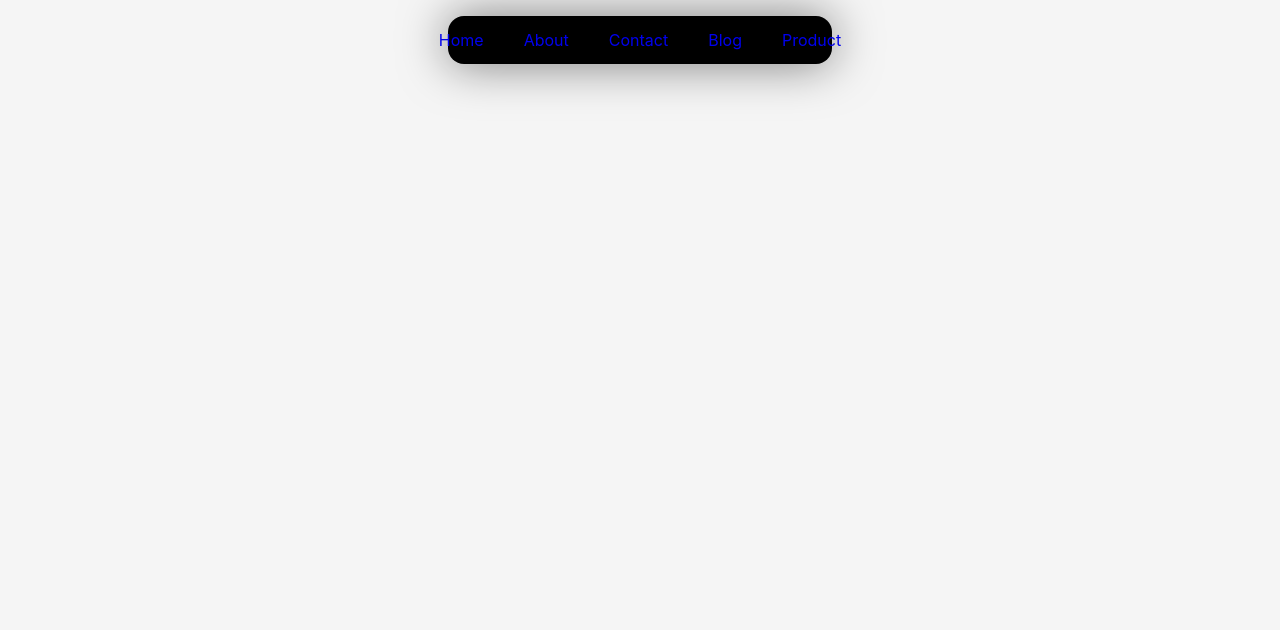
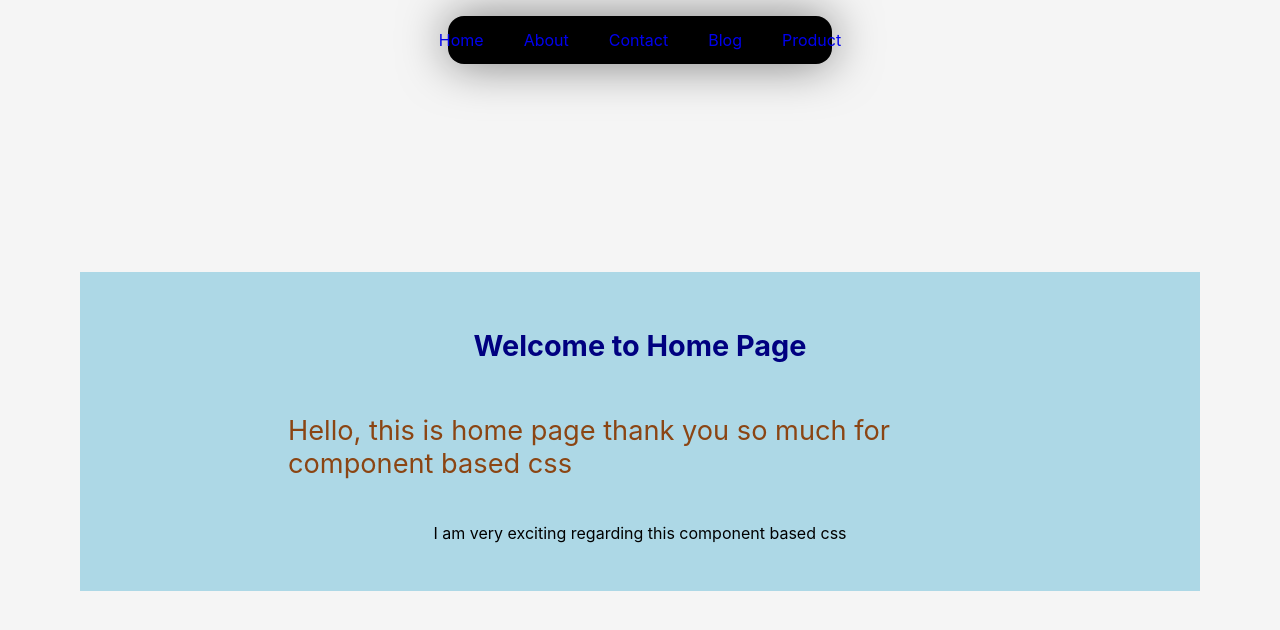
Before and after one commit to muktinathrajbanshi/NextJS, a Next.js app: page / in a window 1280 px wide. Shown: the top 630 px of the page. Built offline with nearby package versions, Linux system fonts and the light colour scheme.

Commit message:
It's Awesome | Next.JS CSS Module (Component-Level CSS)

```diff
--- a/pages/_app.js
+++ b/pages/_app.js
@@ -1,5 +1,5 @@
 // pages/_app.js
-import '../styles/globals.css'
+import "../styles/globals.css";
 
 function MyApp({ Component, pageProps }) {
   return <Component {...pageProps} />
--- a/pages/about.js
+++ b/pages/about.js
@@ -1,9 +1,10 @@
 import Navbar from "../components/Navbar";
+import styles from "../styles/about.module.css";
 const about = () => {
   return (
     <>
       <Navbar />
-      <h1>Hello this is about page</h1>
+      <h1 className={styles.main_heading_h}>Hello this is about page</h1>
     </>
   );
 };
--- a/pages/contact.js
+++ b/pages/contact.js
@@ -1,10 +1,10 @@
 import Navbar from "../components/Navbar";
-
+import styles from "../styles/contact.module.css";
 const contact = () => {
   return (
     <>
       <Navbar />
-      <h1>hello this is contact page</h1>
+      <h1 className={styles.main_heading}>hello this is contact page</h1>
     </>
   );
 };
--- a/pages/index.js
+++ b/pages/index.js
@@ -1,10 +1,17 @@
-
 import Navbar from "../components/Navbar";
+import styles from "../styles/index.module.css";
 
 const index = () => {
   return (
     <>
       <Navbar />
+      <section className={`${styles.section} ${styles.section_hero}`}>
+        <div className={styles.hero_heading}>
+          <h1 className={styles.heading_purpose}>Welcome to Home Page</h1>
+          <p className={styles.para}>Hello, this is home page thank you so much for component based css</p>
+          <p>I am very exciting regarding this component based css</p>
+        </div>
+      </section>
     </>
   );
 };
--- /dev/null
+++ b/styles/about.module.css
@@ -0,0 +1,3 @@
+.main_heading_h {
+  color: red;
+}
--- /dev/null
+++ b/styles/contact.module.css
@@ -0,0 +1,3 @@
+.main_heading {
+  color: blue;
+}
--- /dev/null
+++ b/styles/index.module.css
@@ -0,0 +1,28 @@
+.section {
+  margin: 12rem 5rem;
+}
+
+.section.section_hero {
+  display: flex;
+  justify-content: center;
+  align-items: center;
+  background: lightblue;
+}
+
+.hero_heading {
+  padding: 2rem 5rem;
+  display: flex;
+  justify-content: center;
+  flex-direction: column;
+  align-items: center;
+}
+
+.heading_purpose {
+  font-size: 1.8rem;
+  color: navy;
+}
+
+.para {
+  font-size: 1.7rem;
+  color: saddlebrown;
+}
```
